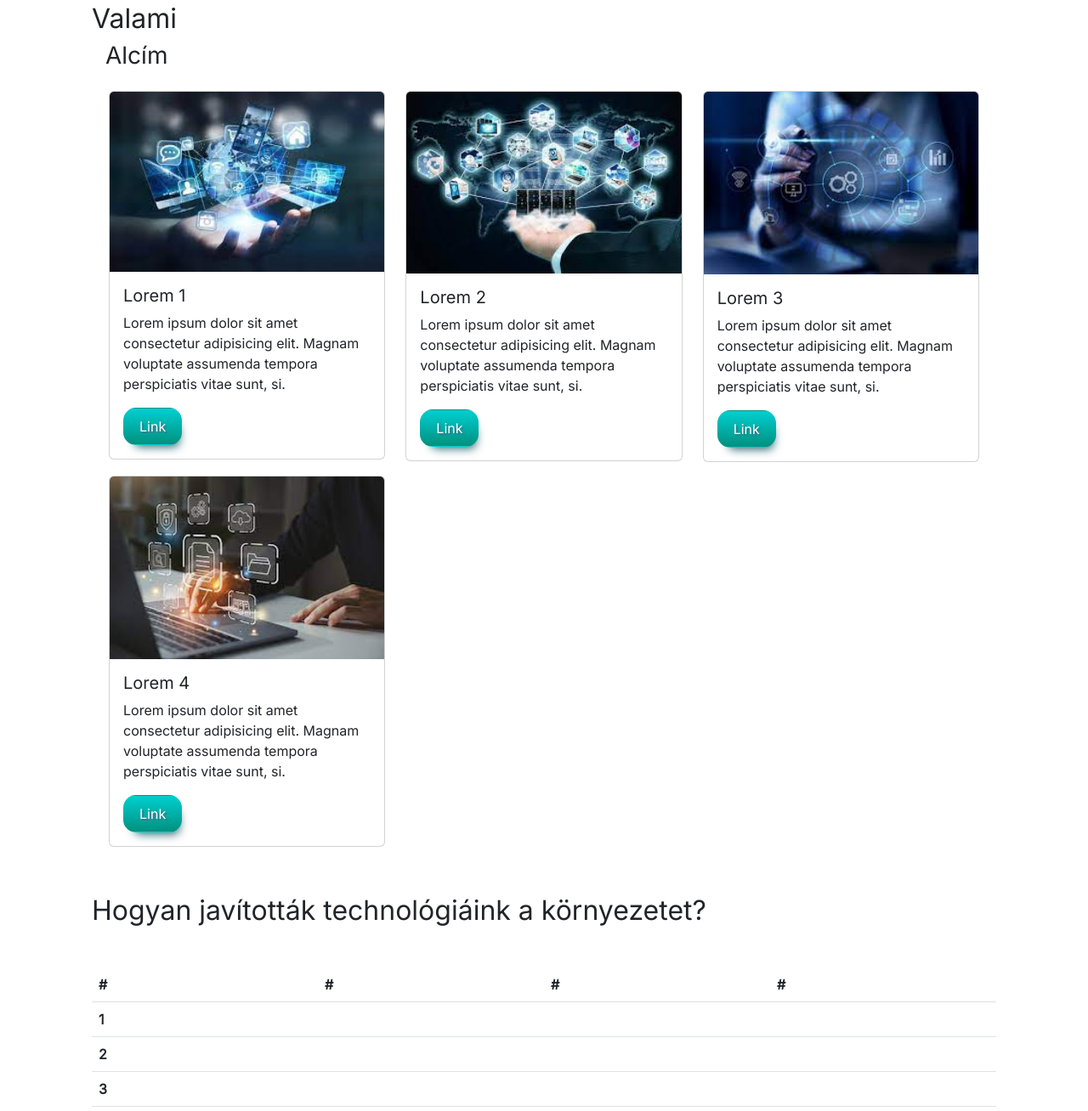
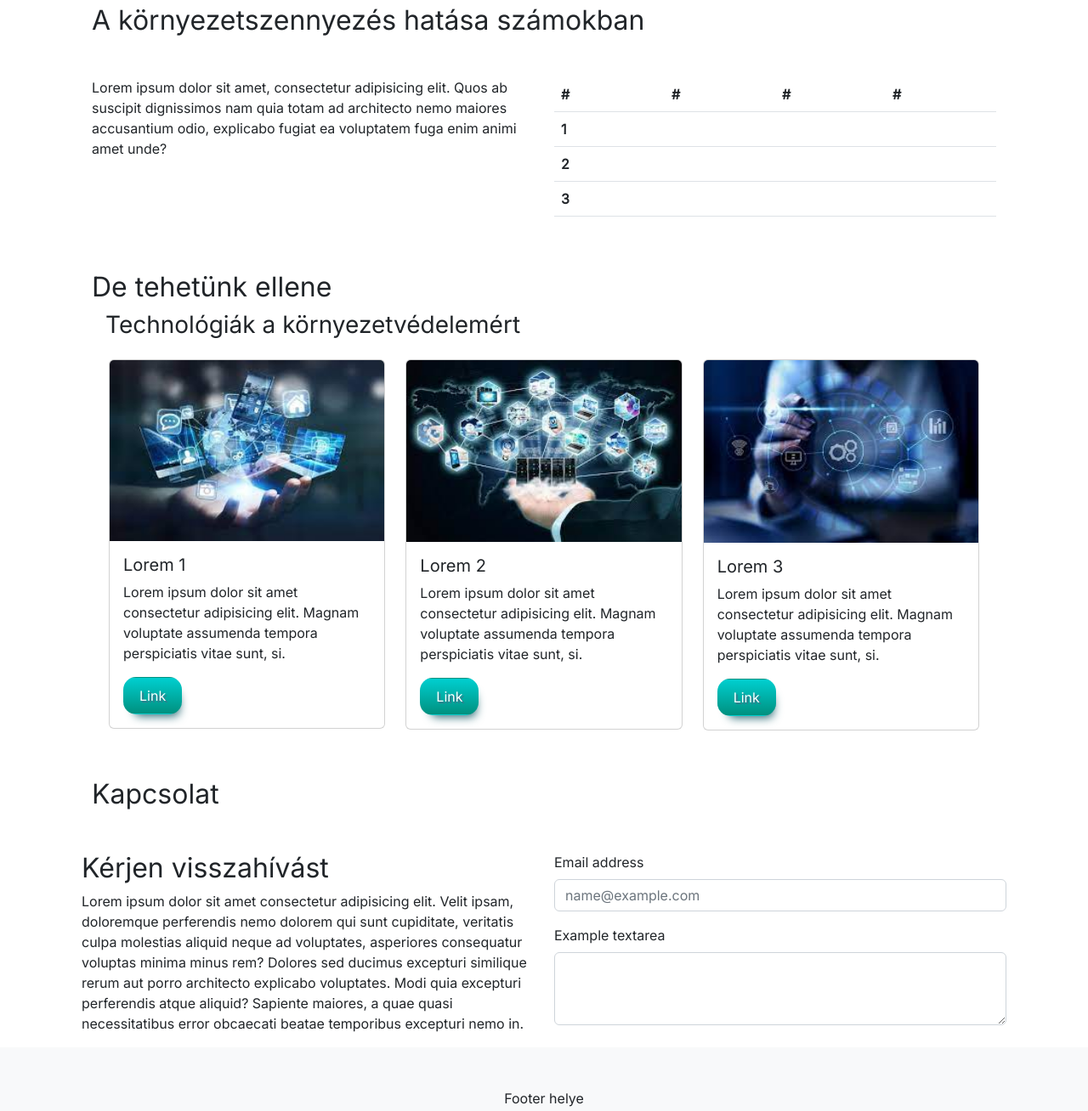
Before and after one commit to bbertalanimprowww/kornyezetvedelem_hazifeladat, a plain HTML site: page index.html in a window 1280 px wide. Shown: the part 1455-2763 px from the top of the page at 85% size. Drawn offline with nearby package versions, Linux system fonts and the light colour scheme.

Commit message:
Fájl struktúra változás
Fájl struktúra változás

```diff
--- a/index.html
+++ b/index.html
@@ -20,9 +20,25 @@
         <!-- navbar starts here -->
         <nav class="navbar navbar-expand-lg navbar-dark">
             <div class="container-fluid collapse navbar-collapse">
-                <ul class="navbar-nav me-auto mb-2 mb-lg-0">
+              <ul class="nav nav-tabs">
                 <li class="nav-item">
-                        <p>Menü helye</p>
+                  <a class="nav-link active" aria-current="page" href="#">Active</a>
+                </li>
+                <li class="nav-item dropdown">
+                  <a class="nav-link dropdown-toggle" data-bs-toggle="dropdown" href="#" role="button" aria-expanded="false">Dropdown</a>
+                  <ul class="dropdown-menu">
+                    <li><a class="dropdown-item" href="#">Action</a></li>
+                    <li><a class="dropdown-item" href="#">Another action</a></li>
+                    <li><a class="dropdown-item" href="#">Something else here</a></li>
+                    <li><hr class="dropdown-divider"></li>
+                    <li><a class="dropdown-item" href="#">Separated link</a></li>
+                  </ul>
+                </li>
+                <li class="nav-item">
+                  <a class="nav-link" href="#">Link</a>
+                </li>
+                <li class="nav-item">
+                  <a class="nav-link disabled">Disabled</a>
                 </li>
               </ul>
             </div>
@@ -44,17 +60,6 @@
                 <h2 class="w-100 mt-5">Bevezetés</h2>
             </div>
             <div id="bevezetes" class="row">
-                <div class="col-lg-6 text-center">
-                    <p class="text-justify p-3">
-                        Lorem ipsum dolor sit, amet consectetur adipisicing elit. Iste distinctio accusantium expedita.
-                        Minima cupiditate corporis eum delectus harum facere accusamus obcaecati enim, vero quia saepe
-                        odio
-                        quaerat voluptates reiciendis et!
-                        Lorem ipsum dolor sit amet consectetur adipisicing elit. Voluptatem explicabo laboriosam, nihil
-                        pariatur quia perferendis debitis quas sint fugiat cumque id reprehenderit nostrum suscipit qui
-                        reiciendis autem facilis consequatur numquam.
-                    </p>
-                </div>
               <div class="col-lg-6">
                 <!-- Carousel starts -->
                 <div id="demo1" class="carousel slide" data-bs-ride="carousel">
@@ -88,6 +93,18 @@
                 </div>
                 <!-- Carousel ends -->
             </div>
+                <div class="col-lg-6 text-center">
+                    <p class="text-justify p-3">
+                        Lorem ipsum dolor sit, amet consectetur adipisicing elit. Iste distinctio accusantium expedita.
+                        Minima cupiditate corporis eum delectus harum facere accusamus obcaecati enim, vero quia saepe
+                        odio
+                        quaerat voluptates reiciendis et!
+                        Lorem ipsum dolor sit amet consectetur adipisicing elit. Voluptatem explicabo laboriosam, nihil
+                        pariatur quia perferendis debitis quas sint fugiat cumque id reprehenderit nostrum suscipit qui
+                        reiciendis autem facilis consequatur numquam.
+                    </p>
+                </div>
+
             </div>
         </section>
 
@@ -132,10 +149,54 @@
             </div>
         </section>
 
+
+
+        <section id=section-4 class="container-fluid bg-white">
+            <div id="section_title">
+                <h2 class="w-100 my-5">A környezetszennyezés hatása számokban</h2>
+            </div>
+            <div class="row">
+              <div class="col">
+                <p>Lorem ipsum dolor sit amet, consectetur adipisicing elit. Quos ab suscipit dignissimos nam quia totam ad architecto nemo maiores accusantium odio, explicabo fugiat ea voluptatem fuga enim animi amet unde?</p>
+              </div>
+              <div class="col">
+                <table class="table table-hover">
+                    <thead>
+                        <tr>
+                            <th scope="col">#</th>
+                            <th scope="col">#</th>
+                            <th scope="col">#</th>
+                            <th scope="col">#</th>
+                        </tr>
+                    </thead>
+                    <tbody>
+                        <tr>
+                            <th scope="row">1</th>
+                            <td></td>
+                            <td></td>
+                            <td></td>
+                        </tr>
+                        <tr>
+                            <th scope="row">2</th>
+                            <td></td>
+                            <td></td>
+                            <td></td>
+                        </tr>
+                        <tr>
+                            <th scope="row">3</th>
+                            <td></td>
+                            <td></td>
+                            <td></td>
+                        </tr>
+                    </tbody>
+                </table>
+              </div>
+            </div>
+        </section>
         <section id=section-3 class="container-fluid bg-white">
           <div id="section_title">
-                <h2 class="w-100 mt-5">Valami</h2>
-                <h3 class="w-100 mx-3">Alcím</h3>
+              <h2 class="w-100 mt-5">De tehetünk ellene</h2>
+              <h3 class="w-100 mx-3">Technológiák a környezetvédelemért</h3>
           </div>
           <div id="technologiak" class="row my-3 mx-2">
               <!-- card starts here -->
@@ -186,62 +247,31 @@
               </div>
               <!-- card ends here -->
 
-                <!-- card starts here -->
-                <div class="col-lg-4 col-md-6 my-2">
-                    <div class="card">
-                        <img src="kepek/lorem4.jpg" class="card-img-top" alt="card_4">
-                        <div class="card-body">
-                            <h5 class="card-title">Lorem 4</h5>
-                            <p class="card-text">
-                                Lorem ipsum dolor sit amet consectetur adipisicing elit. Magnam voluptate
-                                assumenda tempora perspiciatis vitae sunt, si.
-                            </p>
-                            <a href="#" target="_blank" class="btn myButton">Link</a>
           </div>
-                    </div>
-                </div>
-                <!-- card ends here -->
-            </div>
-        </section>
-
-        <section id=section-4 class="container-fluid bg-white">
-            <div id="section_title">
-                <h2 class="w-100 my-5">Hogyan javították technológiáink a környezetet?</h2>
-            </div>
-            <table class="table table-hover">
-                <thead>
-                    <tr>
-                        <th scope="col">#</th>
-                        <th scope="col">#</th>
-                        <th scope="col">#</th>
-                        <th scope="col">#</th>
-                    </tr>
-                </thead>
-                <tbody>
-                    <tr>
-                        <th scope="row">1</th>
-                        <td></td>
-                        <td></td>
-                        <td></td>
-                    </tr>
-                    <tr>
-                        <th scope="row">2</th>
-                        <td></td>
-                        <td></td>
-                        <td></td>
-                    </tr>
-                    <tr>
-                        <th scope="row">3</th>
-                        <td></td>
-                        <td></td>
-                        <td></td>
-                    </tr>
-                </tbody>
-            </table>
       </section>
         <section id=section-5 class="container-fluid bg-white">
             <div id="section_title">
                 <h2 class="w-100 my-5">Kapcsolat</h2>
+            </div>
+        </section>
+<section>
+
+  <div class="row">
+    <div class="col">
+      <h2>Kérjen visszahívást</h2>
+      <p>Lorem ipsum dolor sit amet consectetur adipisicing elit. Velit ipsam, doloremque perferendis nemo dolorem qui sunt cupiditate, veritatis culpa molestias aliquid neque ad voluptates, asperiores consequatur voluptas minima minus rem?
+      Dolores sed ducimus excepturi similique rerum aut porro architecto explicabo voluptates. Modi quia excepturi perferendis atque aliquid? Sapiente maiores, a quae quasi necessitatibus error obcaecati beatae temporibus excepturi nemo in.</p>
+    </div>
+    <div class="col">
+      <div class="mb-3">
+        <label for="exampleFormControlInput1" class="form-label">Email address</label>
+        <input type="email" class="form-control" id="exampleFormControlInput1" placeholder="name@example.com">
+      </div>
+      <div class="mb-3">
+        <label for="exampleFormControlTextarea1" class="form-label">Example textarea</label>
+        <textarea class="form-control" id="exampleFormControlTextarea1" rows="3"></textarea>
+      </div>
+    </div>
   </div>
 </section>
     </main>
```
Lines whose indentation alone changed are shown as unchanged.
